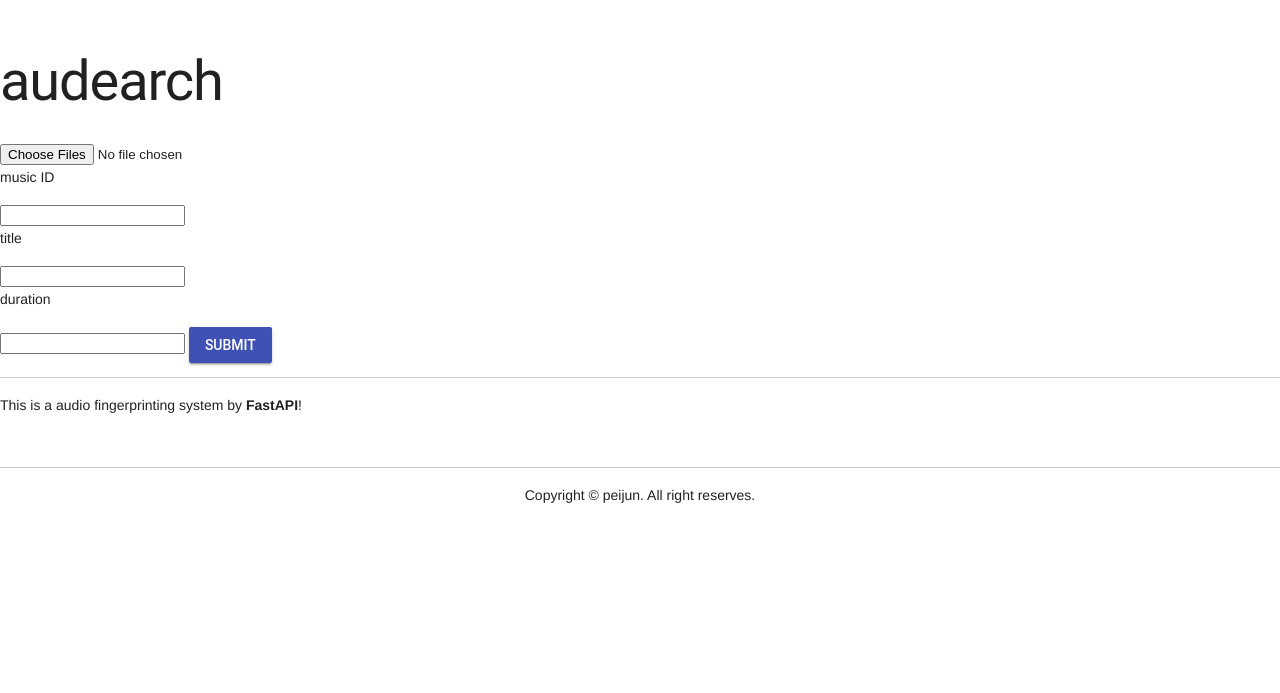
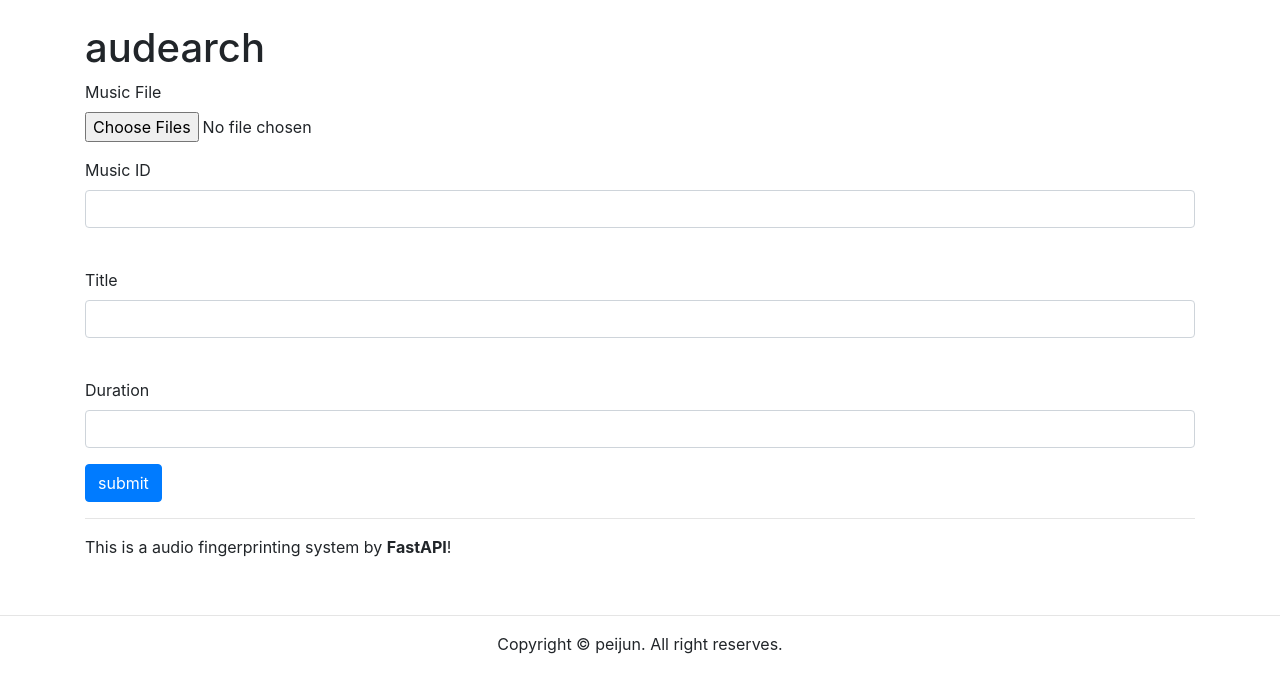
Before and after one commit to audearch/audearch-web, a FastAPI app: page /upload in a window 1280 px wide. Shown: the top 693 px of the page. Run offline with FastAPI, Linux system fonts and the light colour scheme; some libraries are stand-ins or nearby versions.

Commit message:
style: bootstrap form

```diff
--- a/audearch-web/templates/layout.html
+++ b/audearch-web/templates/layout.html
@@ -1,12 +1,23 @@
 <!DOCTYPE html>
 <html lang="ja">
+
 <head>
     <link rel="stylesheet" href="https://fonts.googleapis.com/icon?family=Material+Icons">
-    <link rel="stylesheet" href="https://code.getmdl.io/1.3.0/material.indigo-pink.min.css">
-    <script defer src="https://code.getmdl.io/1.3.0/material.min.js"></script>
+    <link rel="stylesheet" href="https://stackpath.bootstrapcdn.com/bootstrap/4.5.2/css/bootstrap.min.css"
+        integrity="sha384-JcKb8q3iqJ61gNV9KGb8thSsNjpSL0n8PARn9HuZOnIxN0hoP+VmmDGMN5t9UJ0Z" crossorigin="anonymous">
+    <script src="https://stackpath.bootstrapcdn.com/bootstrap/4.5.2/js/bootstrap.min.js"
+        integrity="sha384-B4gt1jrGC7Jh4AgTPSdUtOBvfO8shuf57BaghqFfPlYxofvL8/KUEfYiJOMMV+rV"
+        crossorigin="anonymous"></script>
+    <script src="https://code.jquery.com/jquery-3.5.1.slim.min.js"
+        integrity="sha384-DfXdz2htPH0lsSSs5nCTpuj/zy4C+OGpamoFVy38MVBnE+IbbVYUew+OrCXaRkfj"
+        crossorigin="anonymous"></script>
+    <script src="https://cdn.jsdelivr.net/npm/popper.js@1.16.1/dist/umd/popper.min.js"
+        integrity="sha384-9/reFTGAW83EW2RDu2S0VKaIzap3H66lZH81PoYlFhbGU+6BZp6G7niu735Sk7lN"
+        crossorigin="anonymous"></script>
     <meta charset="UTF-8">
     <title>audearch</title>
 </head>
+
 <body>
     <div class="container">
         {% block content %}
@@ -21,4 +32,5 @@
         </div>
     </footer>
 </body>
+
 </html>
--- a/audearch-web/templates/upload.html
+++ b/audearch-web/templates/upload.html
@@ -7,16 +7,25 @@
     </div>
 </div>
 <form action="/upload_file/" enctype="multipart/form-data" method="post">
-    <input name="files" type="file" multiple>
-    <p>music ID</p>
-    <input name="music_id" type="text" multiple>
+    <div class="form-group">
+        <label for="files">Music File</label>
+        <input name="files" type="file" id="files" class="form-control-file" multiple>
+    </div>
+    <div class="form-group">
+        <label for="music_id">Music ID</label>
+        <input name="music_id" type="text" class="form-control" id="music_id" multiple>
+    </div>
     <br>
-    <p>title</p>
-    <input name="title" type="text" multiple>
+    <div class="form-group">
+        <label for="title">Title</label>
+        <input name="title" id="title" type="text" class="form-control" multiple>
+    </div>
     <br>
-    <p>duration</p>
-    <input nama="duration" type="text" multiple>
-    <button class="mdl-button mdl-js-button mdl-button--raised mdl-button--colored" type="submit">submit</button>
+    <div class="form-group">
+        <label for="duration">Duration</label>
+        <input name="duration" id="duration" type="text" class="form-control" multiple>
+    </div>
+    <button class="btn btn-primary" type="submit">submit</button>
 </form>
 
 <hr>
```
Lines whose indentation alone changed are shown as unchanged.
